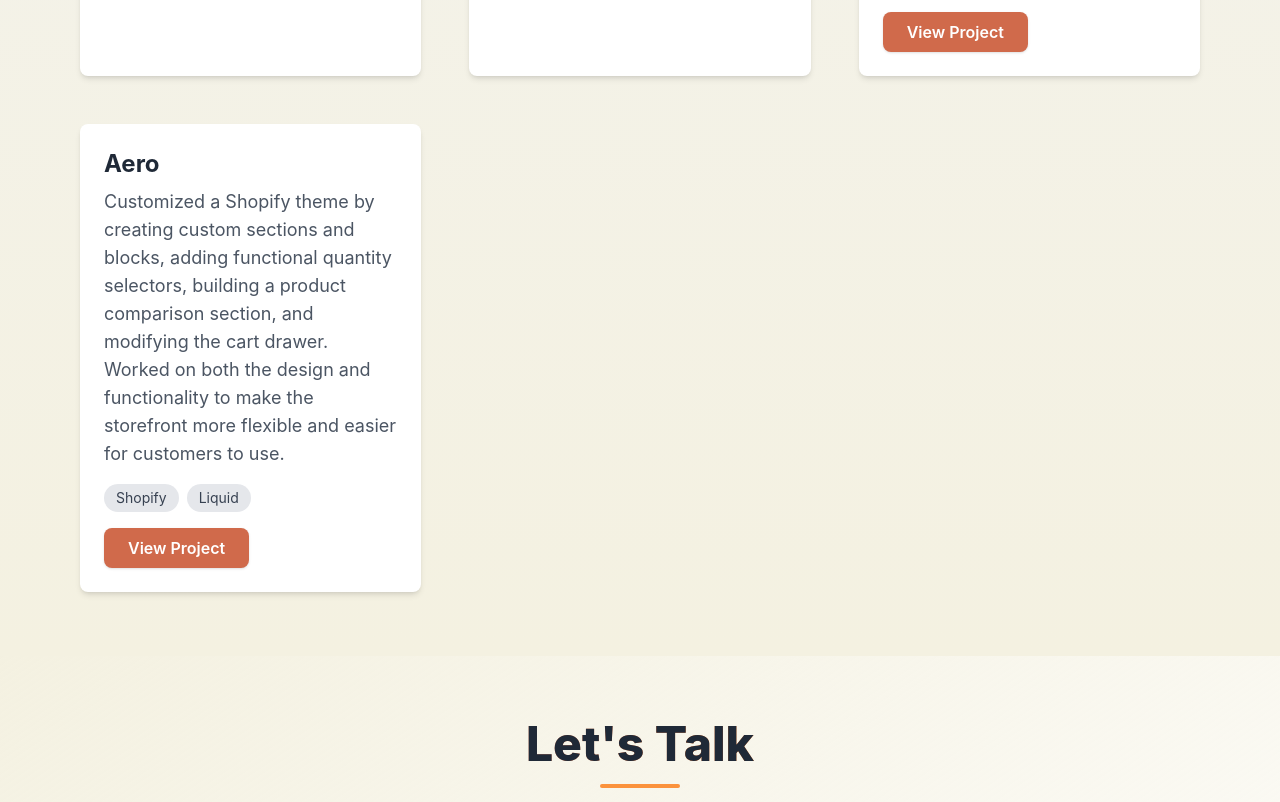
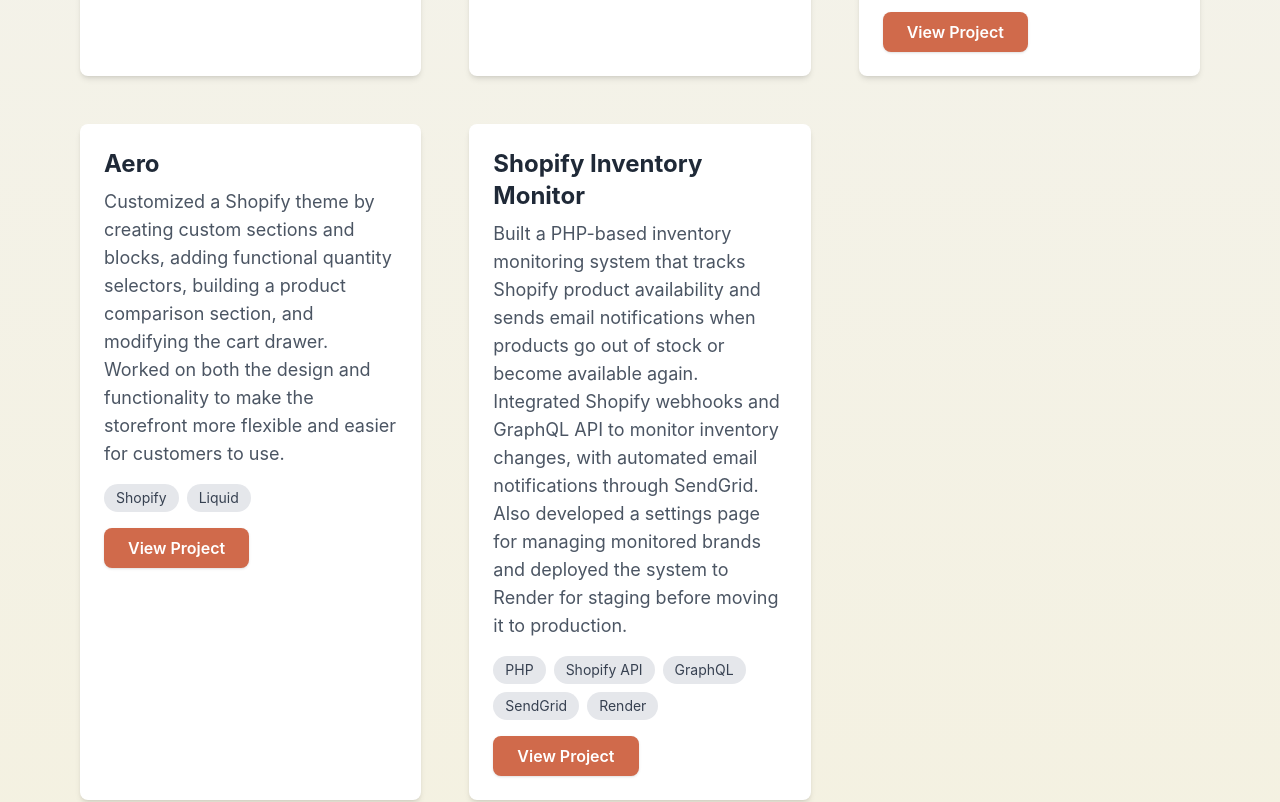
Before and after one commit to Justine-dev-mode/portfolio, a React (Create React App) app: page / in a window 1280 px wide. Shown: the part 3580-4382 px from the top of the page. Built offline with nearby package versions, Linux system fonts and the light colour scheme.

Commit message:
Updated Works

```diff
--- a/src/components/works/works.js
+++ b/src/components/works/works.js
@@ -1,6 +1,7 @@
 import React, { useState, useEffect, useRef } from "react";
 import Slider from "react-slick";
 import { motion } from "framer-motion";
+import { FaCode  } from 'react-icons/fa';
 
 const containerVariants = {
     hidden: { opacity: 0, y: 50 },
@@ -163,6 +164,12 @@ const Works = () => {
                 "https://i.imgur.com/Vu80a5S.jpeg",
             ],
         },
+        {
+            title: "Shopify Inventory Monitor",
+            description:
+            "Built a PHP-based inventory monitoring system that tracks Shopify product availability and sends email notifications when products go out of stock or become available again. Integrated Shopify webhooks and GraphQL API to monitor inventory changes, with automated email notifications through SendGrid. Also developed a settings page for managing monitored brands and deployed the system to Render for staging before moving it to production.",
+            technologies: ["PHP", "Shopify API", "GraphQL", "SendGrid", "Render"],
+        },
     ];
 
     const handleViewProject = (project) => {
@@ -262,6 +269,7 @@ const Works = () => {
                             </button>
                         </div>
                         <div className="p-6">
+                            {activeProject.images?.length > 0 ? (
                                 <Slider {...sliderSettings}>
                                     {activeProject.images.map((img, idx) => (
                                         <div key={idx}>
@@ -273,6 +281,13 @@ const Works = () => {
                                         </div>
                                     ))}
                                 </Slider>
+                            ) : (
+                                <div className="flex flex-col items-center justify-center py-16 text-gray-500">
+                                    <FaCode className="text-5xl mb-4" />
+                                    <p className="text-lg font-semibold">Backend Project</p>
+                                    <p className="text-sm">No visual previews available.</p>
+                                </div>
+                            )}
                         </div>
                     </div>
                 </motion.div>
```
Lines whose indentation alone changed are shown as unchanged.
